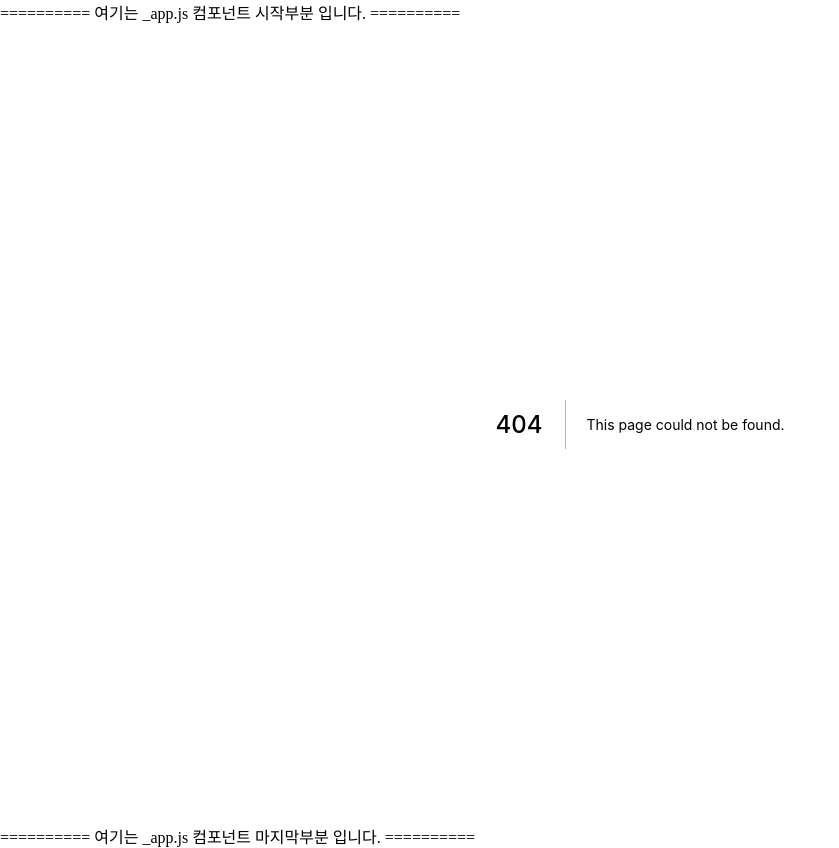
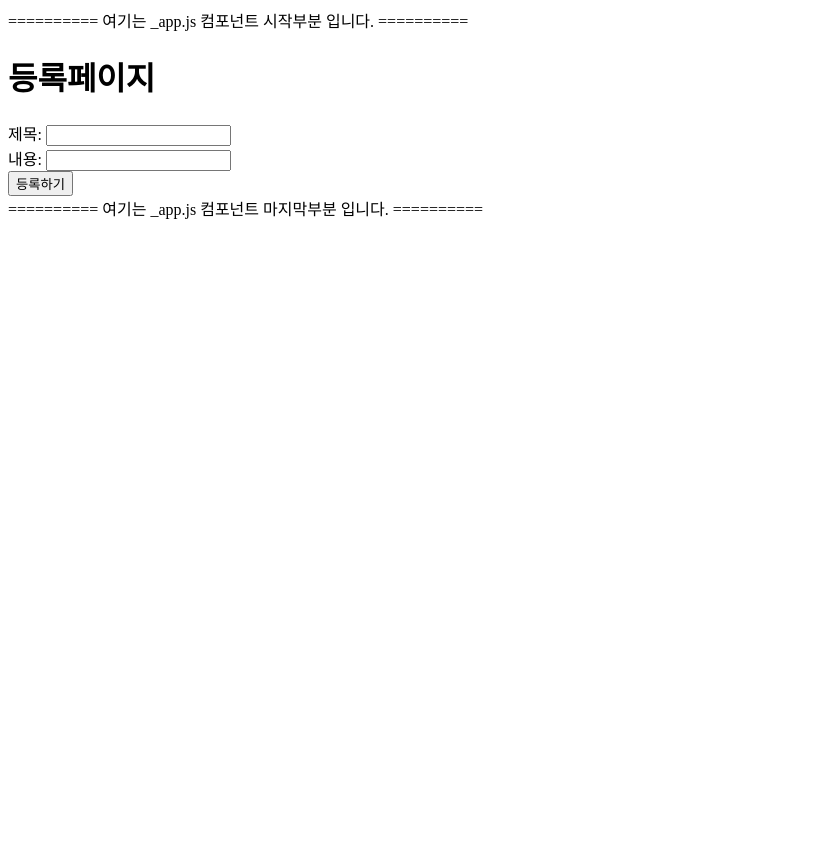
Before and after one commit to Seongju38/CodeCamp, a Next.js app in the folder FRONTEND/class/: page /section09/09-02-board-component-new in a window 1280 px wide. Before the commit this address had no page. Shown: the whole page, without its empty margins (0-839 px from the left). After the commit the page ends 800 px from the top, so only its background shows below. Built offline with nearby package versions, Linux system fonts and the light colour scheme.

Commit message:
섹션 12 | board-component-edit/new

```diff
--- /dev/null
+++ b/FRONTEND/class/pages/section09/09-02-board-component-edit/index.js
@@ -0,0 +1,5 @@
+import BoardComponent from "../../../src/components/units/board/09-board-component";
+
+export default function BoardEditPage() {
+  return <BoardComponent name="수정" />;
+}
--- /dev/null
+++ b/FRONTEND/class/pages/section09/09-02-board-component-new/index.js
@@ -0,0 +1,5 @@
+import BoardComponent from "../../../src/components/units/board/09-board-component";
+
+export default function BoardNewPage() {
+  return <BoardComponent name="등록" />;
+}
--- /dev/null
+++ b/FRONTEND/class/src/components/units/board/09-board-component/index.js
@@ -0,0 +1,12 @@
+export default function BoardComponent(props) {
+  return (
+    <div>
+      <h1>{props.name}페이지</h1>
+      제목: <input type="text" />
+      <br />
+      내용: <input type="text" />
+      <br />
+      <button>{props.name}하기</button>
+    </div>
+  );
+}
```
